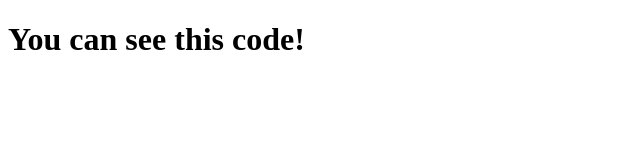
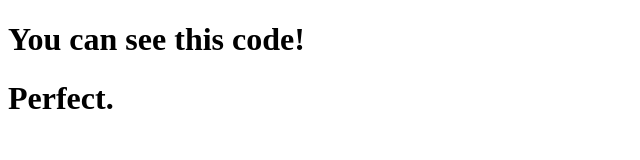
Before and after one commit to Denis9506/Git_1, a plain HTML site: page index.html in a window 1280 px wide. Shown: the whole page, without its empty margins (0-640 px from the left). Drawn offline with Linux system fonts and the light colour scheme.

Commit message:
index file was updated

```diff
--- a/index.html
+++ b/index.html
@@ -7,5 +7,6 @@
 </head>
 <body>
     <h1>You can see this code!</h1>
+    <h1>Perfect.</h1>
 </body>
 </html>
```
